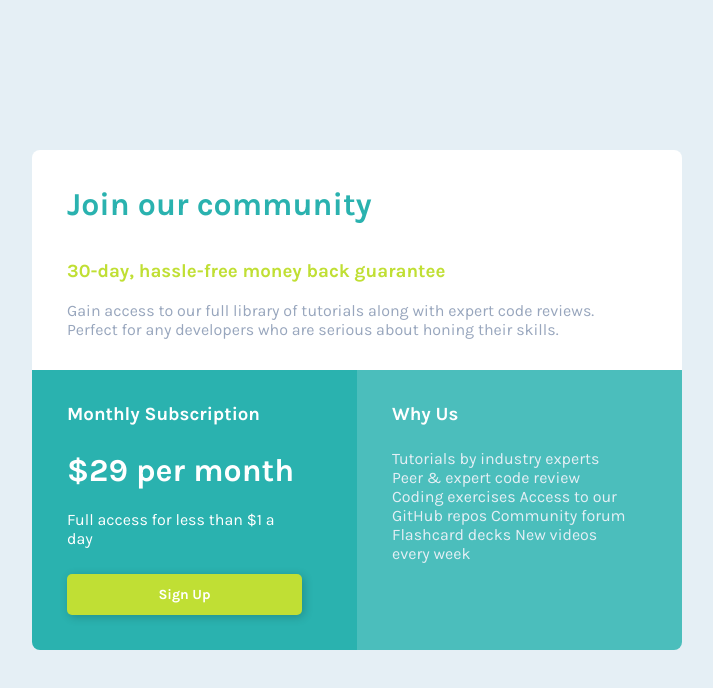
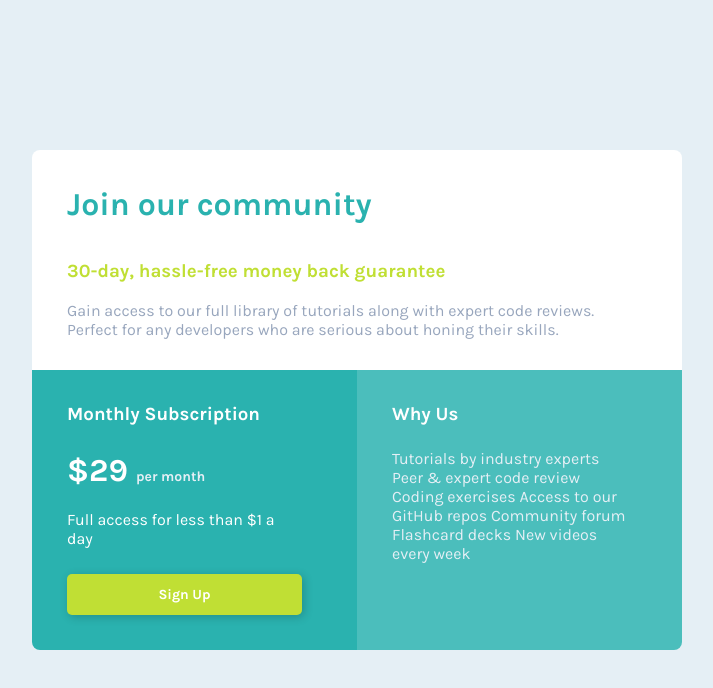
Before and after one commit to mjmoss777/single-price-grid-component-master, a plain HTML site: page index.html in a window 1280 px wide. Shown: the whole page, without its empty margins (283-996 px from the left). Drawn offline with Linux system fonts and the light colour scheme.

Commit message:
Update style.css

```diff
--- a/style.css
+++ b/style.css
@@ -85,6 +85,11 @@ p {
     border-bottom-left-radius: 8px;
 }
 
+.col-sec h1 span {
+    color: var(--light-gray);
+    font-size: 14px;
+}
+
 .col-thr {
     background-color: var(--light-cyangreen);
     border-bottom-right-radius: 8px;
```
